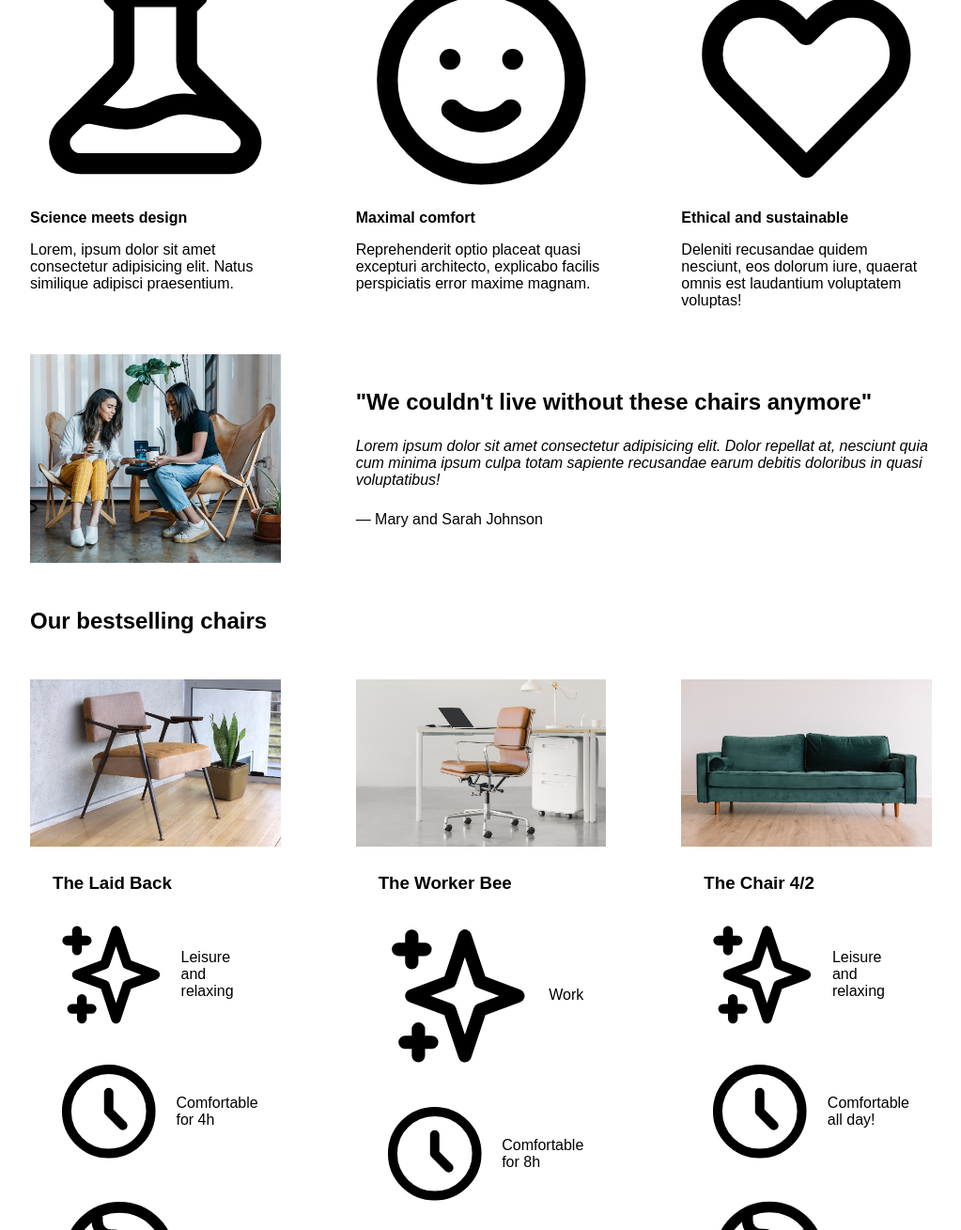
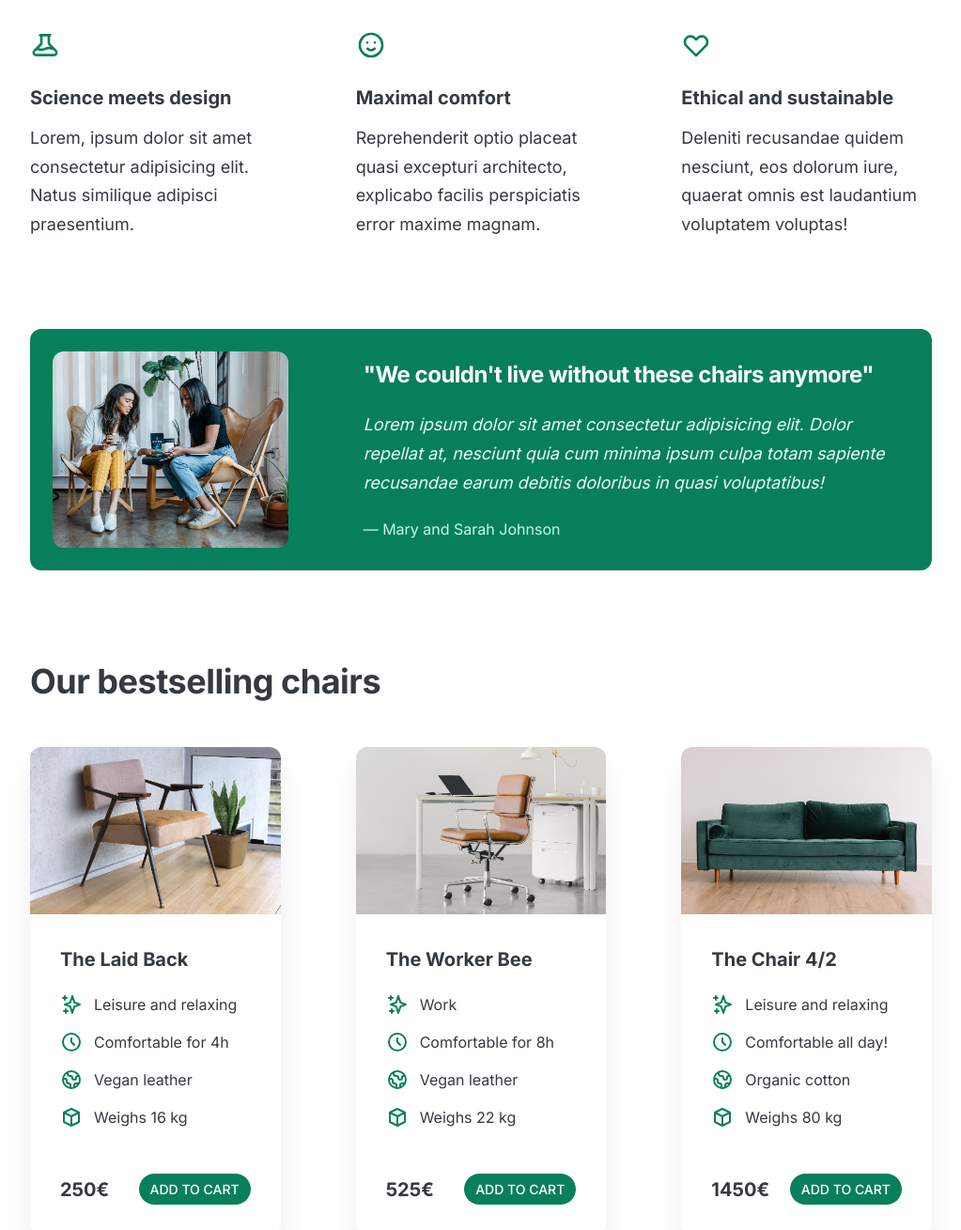
Before and after one commit to pyhrishi/chair-shop-web-design-principles, a plain HTML site: page index.html in a window 1280 px wide. Shown: the part 660-1969 px from the top of the page at 94% size, without its empty margins (128-1151 px from the left). Drawn offline with Linux system fonts and the light colour scheme.

Commit message:
Added final CSS

```diff
--- a/style.css
+++ b/style.css
@@ -4,6 +4,11 @@ SPACING SYSTEM (px)
 
 FONT SIZE SYSTEM (px)
 10 / 12 / 14 / 16 / 18 / 20 / 24 / 30 / 36 / 44 / 52 / 62 / 74 / 86 / 98
+*/
+
+/*
+MAIN COLOR: #087f5b
+GREY COLOR: #343a40
 */
 
 * {
@@ -16,7 +21,9 @@ FONT SIZE SYSTEM (px)
 /* GENERAL STYLES */
 /* ------------------------ */
 body {
-  font-family: sans-serif;
+  font-family: "Inter", sans-serif;
+  color: #343a40;
+  border-bottom: 8px solid #087f5b;
 }
 
 .container {
@@ -26,11 +33,13 @@ body {
 
 header,
 section {
-  margin-bottom: 48px;
+  margin-bottom: 96px;
 }
 
 h2 {
   margin-bottom: 48px;
+  font-size: 36px;
+  letter-spacing: -0.5px;
 }
 
 .grid-3-cols {
@@ -39,6 +48,36 @@ h2 {
   column-gap: 80px;
 }
 
+.btn:link,
+.btn:visited {
+  background-color: #087f5b;
+  color: #fff;
+  text-decoration: none;
+  text-transform: uppercase;
+  font-weight: 500;
+  display: inline-block;
+  border-radius: 100px;
+}
+
+.btn:hover,
+.btn:active {
+  background-color: #099268;
+}
+
+.btn--big {
+  font-size: 18px;
+  padding: 16px 32px;
+}
+
+.btn--small {
+  font-size: 14px;
+  padding: 8px 12px;
+}
+
+img {
+  border-radius: 12px;
+  width: 100%;
+}
 /* ------------------------ */
 /* COMPONENT STYLES */
 /* ------------------------ */
@@ -48,7 +87,7 @@ header {
   display: grid;
   grid-template-columns: repeat(2, 1fr);
   column-gap: 80px;
-  margin-top: 48px;
+  margin-top: 64px;
 }
 
 .header-text-box {
@@ -57,23 +96,42 @@ header {
 
 h1 {
   margin-bottom: 24px;
+  font-size: 44px;
+  line-height: 1.1;
+  letter-spacing: -1px;
 }
 
 .header-text {
   margin-bottom: 24px;
-}
-
-img {
-  width: 100%;
+  font-size: 18px;
+  line-height: 1.7;
 }
 
 /* FEATURES */
+.features-icon {
+  stroke: #087f5b;
+  width: 32px;
+  height: 32px;
+  margin-bottom: 24px;
+}
 
 .features-title {
   margin-bottom: 16px;
+  font-size: 20px;
+}
+
+.features-text {
+  font-size: 18px;
+  line-height: 1.7;
 }
 
 /* TESTIMONIAL */
+.testimonial-section {
+  background-color: #087f5b;
+  color: #fff;
+  padding: 24px;
+  border-radius: 12px;
+}
 
 .testimonial-box {
   grid-column: 2 / -1;
@@ -82,43 +140,72 @@ img {
 
 .testimonial-box h2 {
   margin-bottom: 24px;
+  font-size: 24px;
 }
 
 .testimonial-text {
   font-style: italic;
   margin-bottom: 24px;
+  font-size: 18px;
+  line-height: 1.7;
+  color: #e6fcf5;
+}
+
+.testimonial-author {
+  color: #c3fae8;
 }
 
 /* CHAIRS */
+.chair {
+  box-shadow: 0 20px 30px 0 rgba(0, 0, 0, 0.07);
+  border-radius: 12px;
+}
+
+.chair img {
+  border-bottom-left-radius: 0;
+  border-bottom-right-radius: 0;
+}
+
 .chair-box {
-  padding: 24px;
+  padding: 32px;
 }
 
 h3 {
   margin-bottom: 24px;
+  font-size: 20px;
 }
 
 .chair-details {
   list-style: none;
-  margin-bottom: 24px;
+  margin-bottom: 48px;
 }
 
 .chair-details li {
   display: flex;
   align-items: center;
   gap: 12px;
-  margin-bottom: 24px;
+  margin-bottom: 16px;
 }
 
 .chair-details li:last-child {
   margin-bottom: 0;
 }
 
+.chair-icon {
+  stroke: #087f5b;
+  width: 24px;
+  height: 24px;
+}
+
 .chair-price {
   display: flex;
   justify-content: space-between;
+  align-items: center;
+  font-size: 20px;
 }
 
 footer {
   margin-bottom: 48px;
+  font-size: 14px;
+  color: #495057;
 }
```
